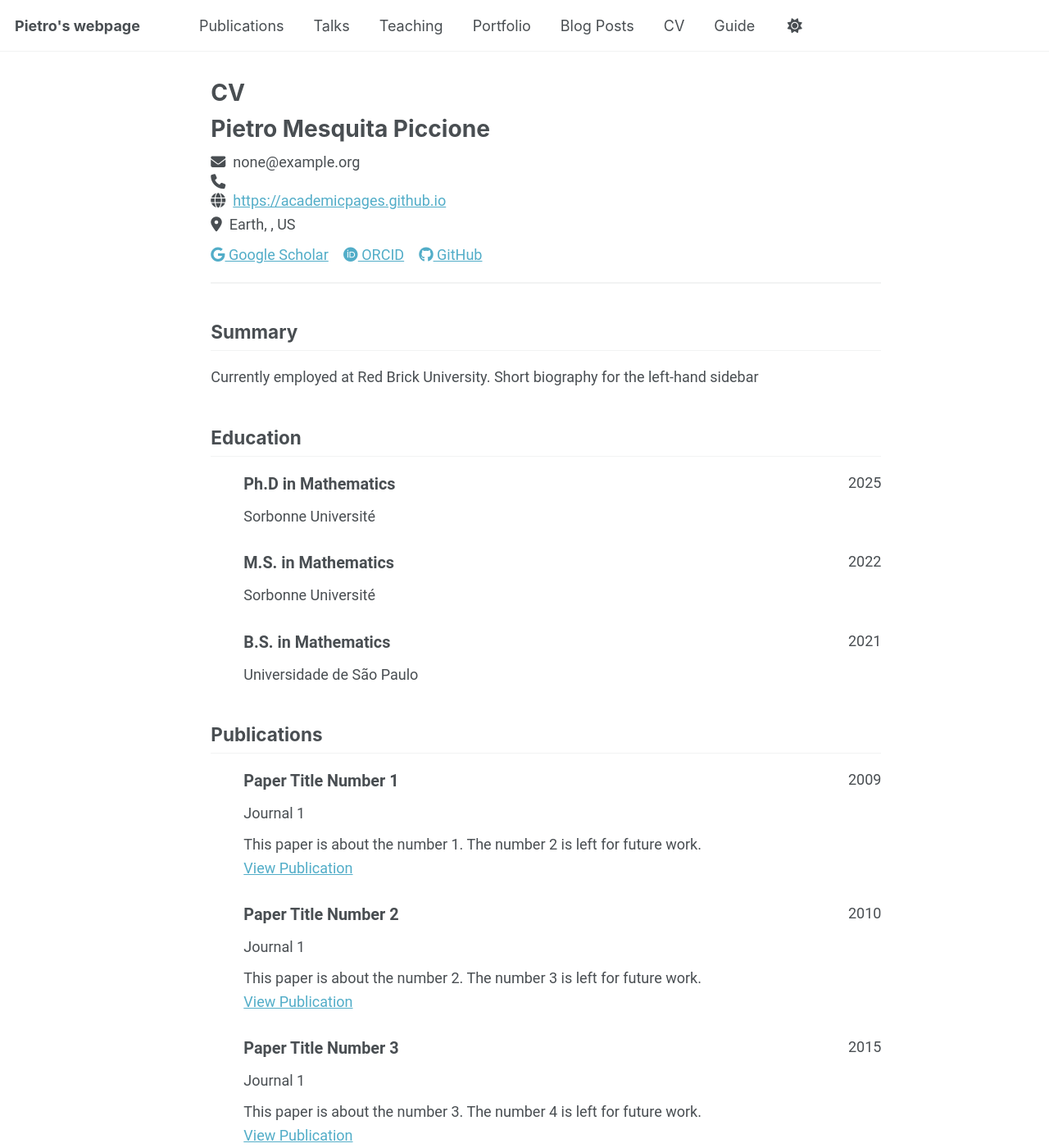
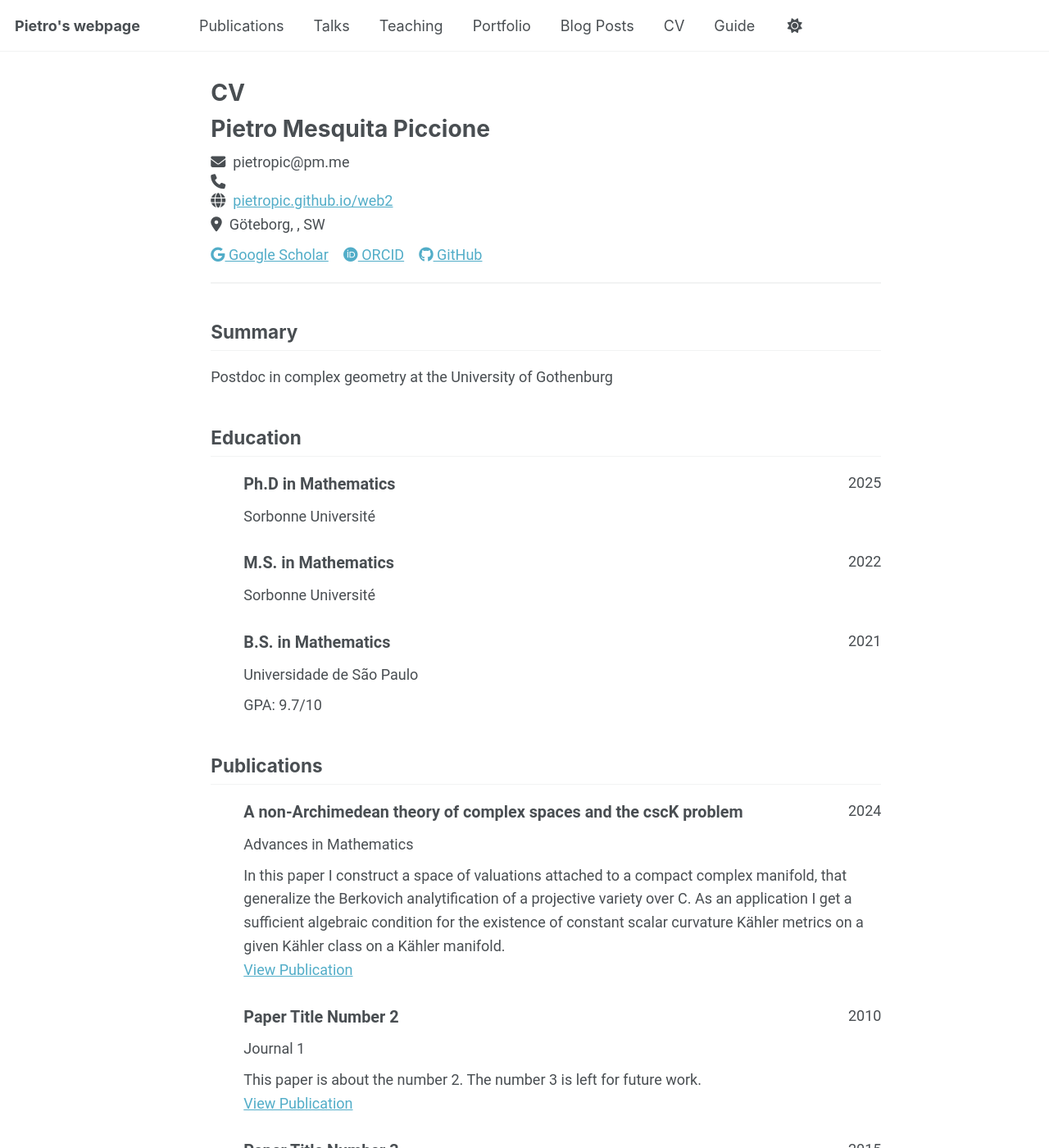
Before and after one commit to pietropic/pietropic.github.io, a Jekyll site: the page built from _pages/cv-json.md, in a window 1280 px wide and 1400 px high. Shown: the whole window at 82% size. Built offline with Jekyll 4.4.1, drawn with Linux system fonts in a browser that asks for light colours; a script that is not in the unit is left out.

Commit message:
hopefully it is good

```diff
--- a/_config.yml
+++ b/_config.yml
@@ -30,15 +30,15 @@ author:
   location         : "Gothenburg, Sweden"
   employer         : "University of Gothenburg"
   uri              : # URL
-  email            : "none@example.org"
+  email            : "pietropic@pm.me"
 
   # Academic websites
   academia         : # URL
-  arxiv            : ""
+  arxiv            : "https://arxiv.org/a/mesquitapiccione_p_1.html"
   googlescholar    : #"https://scholar.google.com/citations?user=PS_CX0AAAAAJ"
   inspire-hep      : # URL
   impactstory      : # URL
-  orcid            : "https://orcid.org/yourorcidurl"
+  orcid            : "https://orcid.org/0000-0002-1626-0726"
   semantic         : # URL
   pubmed           : "https://www.ncbi.nlm.nih.gov/pubmed/?term=john+snow"
   researchgate     : # URL
@@ -54,7 +54,7 @@ author:
 
   # Social media
   artstation       : # Username
-  bluesky          : "bsky.app" # Replace this with you Bluesky username
+  bluesky          : # Replace this with you Bluesky username
   facebook         : # Username
   flickr           : # Username
   foursquare       : # Username
--- a/_data/cv.json
+++ b/_data/cv.json
@@ -1,15 +1,15 @@
 {
   "basics": {
     "name": "Pietro Mesquita Piccione",
-    "email": "none@example.org",
+    "email": "pietropic@pm.me",
     "phone": "",
-    "website": "https://academicpages.github.io",
-    "summary": "Currently employed at Red Brick University. Short biography for the left-hand sidebar",
+    "website": "pietropic.github.io/web2",
+    "summary": "Postdoc in complex geometry at the University of Gothenburg",
     "location": {
-      "address": "",
-      "postalCode": "",
-      "city": "Earth",
-      "countryCode": "US",
+      "address": "Chalmers tvärgata 3",
+      "postalCode": "412 58",
+      "city": "Göteborg",
+      "countryCode": "SW",
       "region": ""
     },
     "profiles": [
@@ -56,21 +56,21 @@
       "studyType": "",
       "startDate": "2017",
       "endDate": "2021",
-      "gpa": null,
+      "gpa": "9.7/10",
       "courses": []
     }
   ],
   "skills": [],
-  "languages": [],
+  "languages": ["Portuguese", "Italian", "English", "Spanish", "French"],
   "interests": [],
-  "references": [],
+  "references": ["Sébastien Boucksom", "Tat Dat Tô", "Ruadhaí Dervan", "Tamás Darvas"],
   "publications": [
     {
-      "name": "Paper Title Number 1",
-      "publisher": "Journal 1",
-      "releaseDate": "2009-10-01",
-      "website": "https://academicpages.github.io/files/paper1.pdf",
-      "summary": "This paper is about the number 1. The number 2 is left for future work."
+      "name": "A non-Archimedean theory of complex spaces and the cscK problem",
+      "publisher": "Advances in Mathematics",
+      "releaseDate": "2024-10-01",
+      "website": "https://doi.org/10.1016/j.aim.2025.110543",
+      "summary": "In this paper I construct a space of valuations attached to a compact complex manifold, that generalize the Berkovich analytification of a projective variety over C. As an application I get a sufficient algebraic  condition for the existence of constant scalar curvature Kähler metrics on a given Kähler class on a Kähler manifold."
     },
     {
       "name": "Paper Title Number 2",
```
